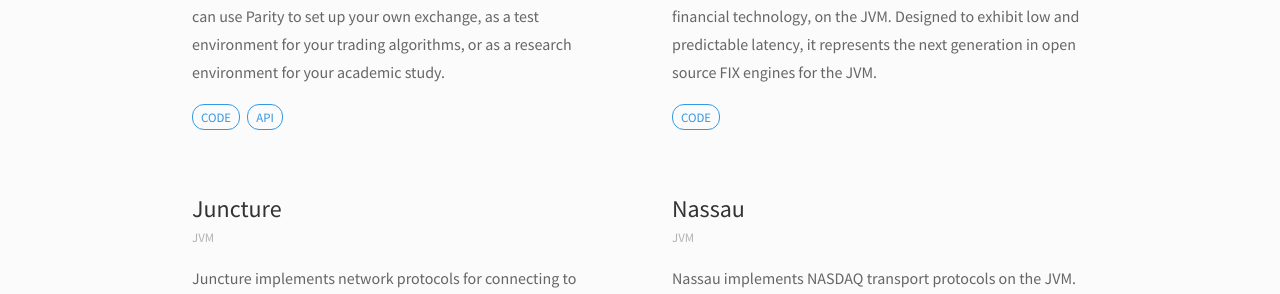
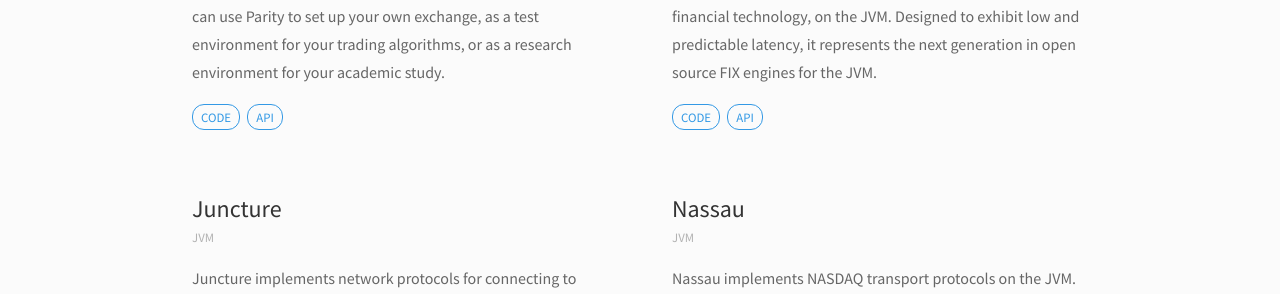
Before and after one commit to paritytrading/paritytrading.github.io, a Jekyll site: the page built from index.html, in a window 1280 px wide. Shown: the part 595-889 px from the top of the page. Built offline with Jekyll 4.4.1, drawn with Linux system fonts in a browser that asks for light colours.

Commit message:
Release Philadelphia

```diff
--- a/index.html
+++ b/index.html
@@ -40,6 +40,7 @@
         source FIX engines for the JVM.</p>
       <ul class="links">
         <li><a href="https://github.com/jvirtanen/philadelphia">Code</a></li>
+        <li><a href="http://api.paritytrading.com/philadelphia/latest">API</a></li>
       </ul>
     </div>
   </div>
```
